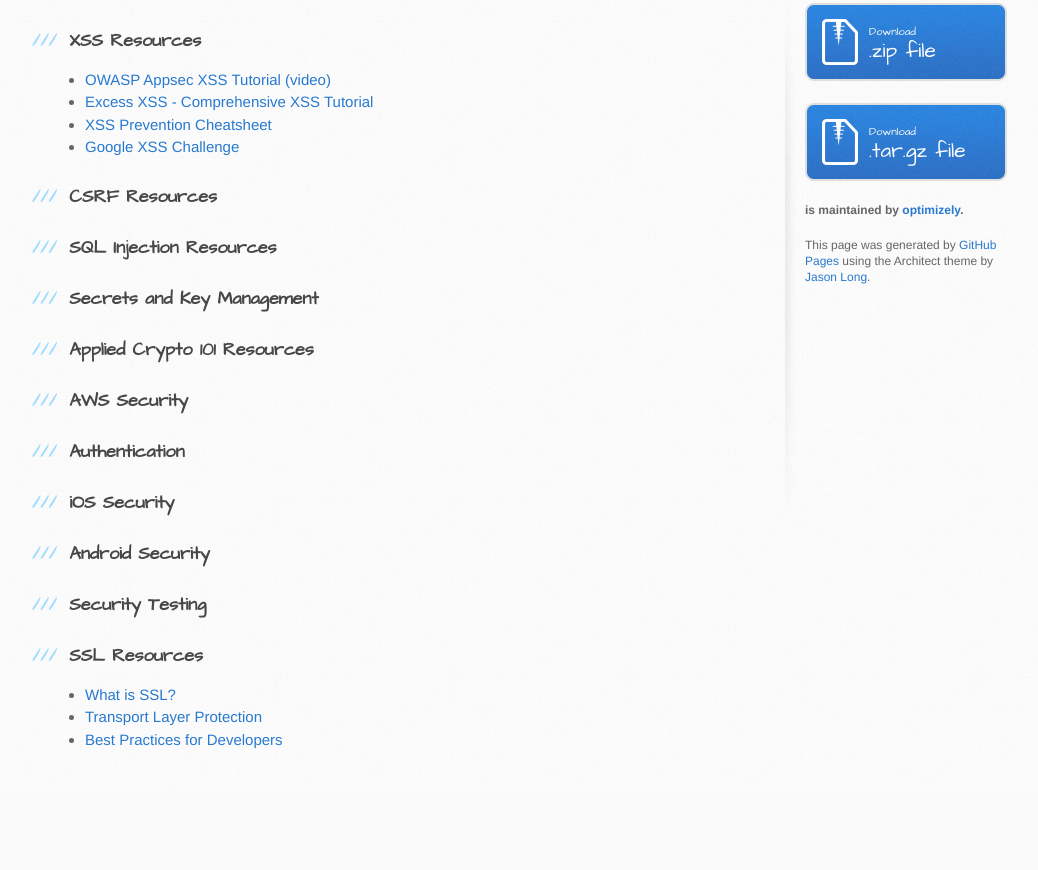
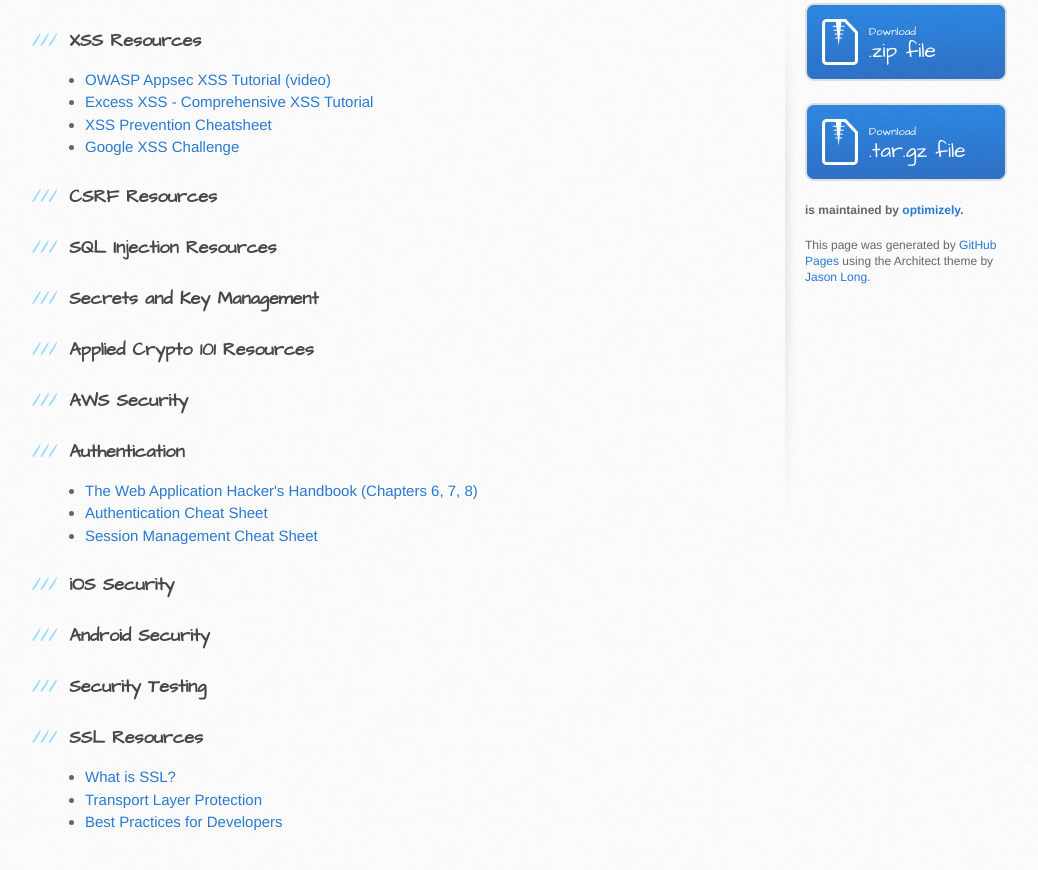
Before and after one commit to optimizely/security-education-central, a plain HTML site: page index.html in a window 1280 px wide. Shown: the part 441-1311 px from the top of the page, without its empty margins (105-1143 px from the left). Before the commit the page ends 1235 px from the top, so only its background shows below. Drawn offline with Linux system fonts and the light colour scheme.

Commit message:
Add authentication / session management resources

```diff
--- a/index.html
+++ b/index.html
@@ -53,7 +53,11 @@
 
 <h3>
 <a id="authentication" class="anchor" href="#authentication" aria-hidden="true"><span class="octicon octicon-link"></span></a>Authentication</h3>
-
+  <ul>
+    <li><a href="http://www.amazon.com/The-Web-Application-Hackers-Handbook/dp/1118026470">The Web Application Hacker's Handbook (Chapters 6, 7, 8)</a></li>
+    <li><a href="https://www.owasp.org/index.php/Authentication_Cheat_Sheet">Authentication Cheat Sheet</a></li>
+    <li><a href="https://www.owasp.org/index.php/Session_Management_Cheat_Sheet">Session Management Cheat Sheet</a></li>
+  </ul>
 <h3>
 <a id="ios-security" class="anchor" href="#ios-security" aria-hidden="true"><span class="octicon octicon-link"></span></a>iOS Security</h3>
 
```
